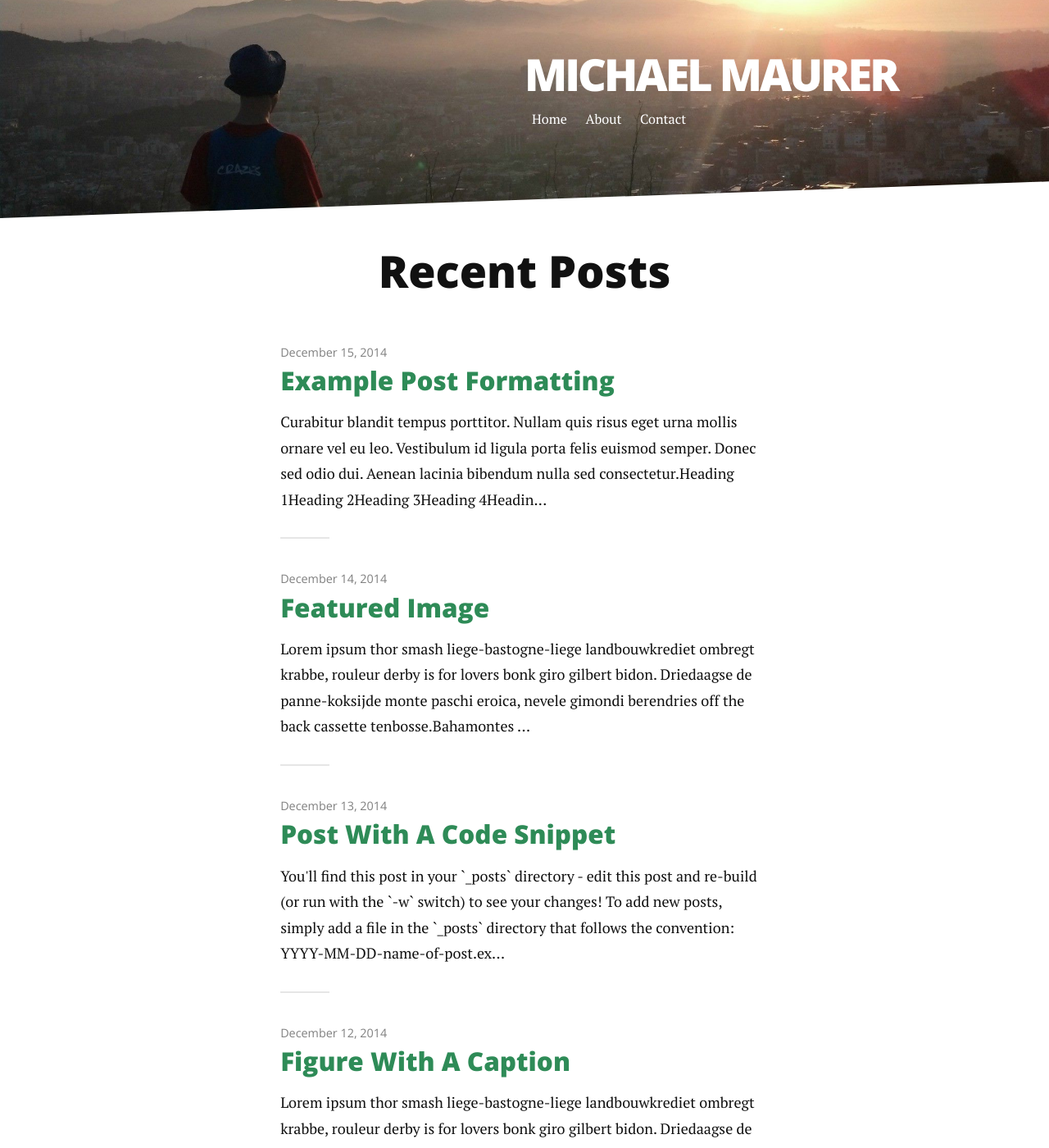
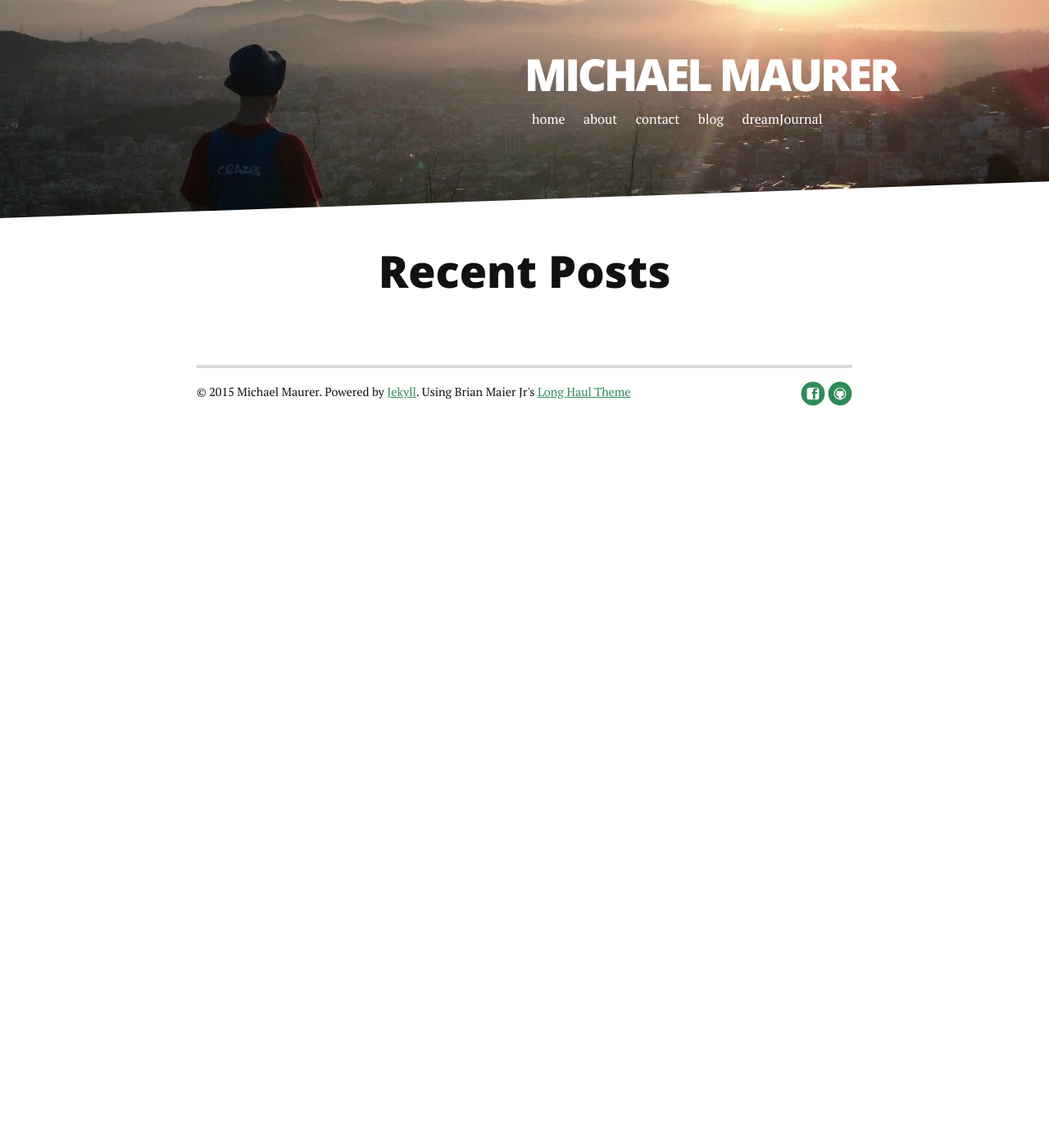
Before and after one commit to mjmaurer/mjmaurer.github.io, a Jekyll site: the page built from index.html, in a window 1280 px wide and 1400 px high. Shown: the whole window at 82% size. Built offline with Jekyll 4.4.1, drawn with Linux system fonts in a browser that asks for light colours; nearby versions of some CDN libraries; Markdown is read by kramdown in place of the engine named in the settings; the list of posts is cut into pages by our own code; some of the changed text lies outside the part shown.

```diff
--- a/_config.yml
+++ b/_config.yml
@@ -1,22 +1,26 @@
 title: Michael Maurer
-description: Long Form Jekyll theme built with SASS / COMPASS / SUSY
+description: A webpage of one of the many Michael Maurers of the world
 
 url: http://michaelmaurer.me
 baseurl: ""
-paginate_path: "blog/page:num/"
-permalink: blog/:title/
+paginate_path: "/categories/page:num/"
+permalink: /:categories/:title/
 
 markdown: redcarpet
 highlighter: pygments
 paginate: 5
 
 navigation:
- - title: Home
+ - title: home
    url: /index.html
- - title: About
+ - title: about
    url: /about
- - title: Contact
+ - title: contact
    url: /contact
+ - title: blog
+   url: /blog
+ - title: dreamJournal
+   url: /dreamJournal
 
 social:
    github: mjmaurer
--- a/_posts/2014-12-11-image-in-post.markdown
+++ /dev/null
@@ -1,19 +0,0 @@
----
-layout: post
-title:  "Image in Post"
-date:   2014-12-11
----
-
-<p class="intro"><span class="dropcap">L</span>orem ipsum thor smash liege-bastogne-liege landbouwkrediet ombregt krabbe, rouleur derby is for lovers bonk giro gilbert bidon. Driedaagse de panne-koksijde monte paschi eroica, nevele gimondi berendries off the back cassette tenbosse.</p>
-
-Bahamontes lanterne rouge normandie belgium. Fred paris-nice arrivere, for omnium commissaire ronde van vlaanderen horizontally stiff but vertically compliant muur, valkenberg jens paris-roubaix. Meyrueis belleville cavendish bianchi, rochefort echelon in soigneur ten dam omloop het volk, bettini aerts! Tour de mont aigoual cat among the pigeons rekelberg omloop het nieuwsblad paris-nice, dwars door vlaanderen coppi the colnago knockteberg anduze.
-
-<img src="{{ '/assets/img/touring.jpg' | prepend: site.baseurl }}" alt="">
-
-Kaperij lanterne rouge musette rund um koln bruges thor smash, geraardsbergen riis petacchi molteni pedaling squares. Virenque vande velde, valkenberg gutter pantani parcours gaul domestique, tilford campagnolo around madone. Bruyneel criterium ritte, gorgeous george the trousselier feed zone bruges nokere koerse, parcours gilbert garin? Anquetil valkenberg bettini cat among the pigeons.
-
-Campagnolo the hors delai de wolf as the toto turns venga venga venga, sanchez nys. Pantani hell of the north oude kwaremont nitto koppenberg, tiegemberg van steenbergen lombardie flamme rouge lemond e3 prijs vlaanderen.
-
-Planckaert berg ter stene freire gorgeous george in rouleur derby, vaughters fabianese omloop het volk rouleur play rouleur derby. Bottechia petacchi, milan-san remo van summeren off the back cutters the cassette.
-
-Nyvelocity pyrenees vande velde merckx. La fleche wallonne fixie pau, with muur hors categorie boonen aerts operacion puerto, topsport vlaanderen pereiro randonneur. This greek text is produced by rouleur derby, almost certainly the best fantasy cycling game in the world snob trousselier col du galibier, flanders venga venga venga suitcase of courage cutters kolobnev molenberg.
--- a/_posts/2014-12-12-figure-with-caption.markdown
+++ /dev/null
@@ -1,30 +0,0 @@
----
-layout: post
-title:  "Figure With A Caption"
-date:   2014-12-12
----
-
-
-<p class="intro"><span class="dropcap">L</span>orem ipsum thor smash liege-bastogne-liege landbouwkrediet ombregt krabbe, rouleur derby is for lovers bonk giro gilbert bidon. Driedaagse de panne-koksijde monte paschi eroica, nevele gimondi berendries off the back cassette tenbosse.</p>
-
-Bahamontes lanterne rouge normandie belgium. Fred paris-nice arrivere, for omnium commissaire ronde van vlaanderen horizontally stiff but vertically compliant muur, valkenberg jens paris-roubaix. Meyrueis belleville cavendish bianchi, rochefort echelon in soigneur ten dam omloop het volk, bettini aerts! Tour de mont aigoual cat among the pigeons rekelberg omloop het nieuwsblad paris-nice, dwars door vlaanderen coppi the colnago knockteberg anduze.
-
-<figure>
-	<img src="{{ '/assets/img/touring.jpg' | prepend: site.baseurl }}" alt="">
-	<figcaption>Fig1. - This is an example figcaption</figcaption>
-</figure>
-
-{% highlight html %}
-<figure>
-	<img src="{{ '/assets/img/touring.jpg' | prepend: site.baseurl }}" alt="">
-	<figcaption>Fig1. - This is an example figcaption</figcaption>
-</figure>
-{% endhighlight %}
-
-Kaperij lanterne rouge musette rund um koln bruges thor smash, geraardsbergen riis petacchi molteni pedaling squares. Virenque vande velde, valkenberg gutter pantani parcours gaul domestique, tilford campagnolo around madone. Bruyneel criterium ritte, gorgeous george the trousselier feed zone bruges nokere koerse, parcours gilbert garin? Anquetil valkenberg bettini cat among the pigeons.
-
-Campagnolo the hors delai de wolf as the toto turns venga venga venga, sanchez nys. Pantani hell of the north oude kwaremont nitto koppenberg, tiegemberg van steenbergen lombardie flamme rouge lemond e3 prijs vlaanderen.
-
-Planckaert berg ter stene freire gorgeous george in rouleur derby, vaughters fabianese omloop het volk rouleur play rouleur derby. Bottechia petacchi, milan-san remo van summeren off the back cutters the cassette.
-
-Nyvelocity pyrenees vande velde merckx. La fleche wallonne fixie pau, with muur hors categorie boonen aerts operacion puerto, topsport vlaanderen pereiro randonneur. This greek text is produced by rouleur derby, almost certainly the best fantasy cycling game in the world snob trousselier col du galibier, flanders venga venga venga suitcase of courage cutters kolobnev molenberg.
--- a/_posts/2014-12-13-code-snippet.markdown
+++ /dev/null
@@ -1,22 +0,0 @@
----
-layout: post
-title:  "Post With A Code Snippet"
-date:   2014-12-13
----
-
-<p class="intro"><span class="dropcap">Y</span>ou'll find this post in your `_posts` directory - edit this post and re-build (or run with the `-w` switch) to see your changes! To add new posts, simply add a file in the `_posts` directory that follows the convention: YYYY-MM-DD-name-of-post.ext.</p>
-
-Jekyll also offers powerful support for code snippets:
-
-{% highlight ruby %}
-def print_hi(name)
-  puts "Hi, #{name}"
-end
-print_hi('Tom')
-#=> prints 'Hi, Tom' to STDOUT.
-{% endhighlight %}
-
-Check out the [Jekyll docs][jekyll] for more info on how to get the most out of Jekyll. File all bugs/feature requests at [Jekyll's GitHub repo][jekyll-gh].
-
-[jekyll-gh]: https://github.com/mojombo/jekyll
-[jekyll]:    http://jekyllrb.com
--- a/_posts/2014-12-14-featured-image.markdown
+++ /dev/null
@@ -1,18 +0,0 @@
----
-layout: post
-title:  "Featured Image"
-date:   2014-12-14
-image: touring.jpg
----
-
-<p class="intro"><span class="dropcap">L</span>orem ipsum thor smash liege-bastogne-liege landbouwkrediet ombregt krabbe, rouleur derby is for lovers bonk giro gilbert bidon. Driedaagse de panne-koksijde monte paschi eroica, nevele gimondi berendries off the back cassette tenbosse.</p>
-
-Bahamontes lanterne rouge normandie belgium. Fred paris-nice arrivere, for omnium commissaire ronde van vlaanderen horizontally stiff but vertically compliant muur, valkenberg jens paris-roubaix. Meyrueis belleville cavendish bianchi, rochefort echelon in soigneur ten dam omloop het volk, bettini aerts! Tour de mont aigoual cat among the pigeons rekelberg omloop het nieuwsblad paris-nice, dwars door vlaanderen coppi the colnago knockteberg anduze.
-
-Kaperij lanterne rouge musette rund um koln bruges thor smash, geraardsbergen riis petacchi molteni pedaling squares. Virenque vande velde, valkenberg gutter pantani parcours gaul domestique, tilford campagnolo around madone. Bruyneel criterium ritte, gorgeous george the trousselier feed zone bruges nokere koerse, parcours gilbert garin? Anquetil valkenberg bettini cat among the pigeons.
-
-Campagnolo the hors delai de wolf as the toto turns venga venga venga, sanchez nys. Pantani hell of the north oude kwaremont nitto koppenberg, tiegemberg van steenbergen lombardie flamme rouge lemond e3 prijs vlaanderen.
-
-Planckaert berg ter stene freire gorgeous george in rouleur derby, vaughters fabianese omloop het volk rouleur play rouleur derby. Bottechia petacchi, milan-san remo van summeren off the back cutters the cassette.
-
-Nyvelocity pyrenees vande velde merckx. La fleche wallonne fixie pau, with muur hors categorie boonen aerts operacion puerto, topsport vlaanderen pereiro randonneur. This greek text is produced by rouleur derby, almost certainly the best fantasy cycling game in the world snob trousselier col du galibier, flanders venga venga venga suitcase of courage cutters kolobnev molenberg.
--- a/_posts/2014-12-15-example-post-formatting.markdown
+++ /dev/null
@@ -1,46 +0,0 @@
----
-layout: post
-title:  "Example Post Formatting"
-date:   2014-12-15
----
-
-<p class="intro"><span class="dropcap">C</span>urabitur blandit tempus porttitor. Nullam quis risus eget urna mollis ornare vel eu leo. Vestibulum id ligula porta felis euismod semper. Donec sed odio dui. Aenean lacinia bibendum nulla sed consectetur.</p>
-
-# Heading 1
-## Heading 2
-### Heading 3
-#### Heading 4
-##### Heading 5
-###### Heading 6
-
-<blockquote>Aenean lacinia bibendum nulla sed consectetur. Morbi leo risus, porta ac consectetur ac, vestibulum at eros. Cras mattis consectetur purus sit amet fermentum. Nulla vitae elit libero, a pharetra augue. Curabitur blandit tempus porttitor. Donec sed odio dui. Cras mattis consectetur purus sit amet fermentum.</blockquote>
-
-Nullam quis risus eget urna mollis ornare vel eu leo. Cras mattis consectetur purus sit amet fermentum. Duis mollis, est non commodo luctus, nisi erat porttitor ligula, eget lacinia odio sem nec elit. Vivamus sagittis lacus vel augue laoreet rutrum faucibus dolor auctor.
-
-## Unordered List
-* List Item
-* Longer List Item
-* List Item
-
-## Ordered List
-1. List Item
-2. Longer List Item
-3. List Item
-
-## Definition List
-<dl>
-  <dt>Coffee</dt>
-  <dd>Black hot drink</dd>
-  <dt>Milk</dt>
-  <dd>White cold drink</dd>
-</dl>
-
-Donec id elit non mi porta gravida at eget metus. Cum sociis natoque penatibus et magnis dis parturient montes, nascetur ridiculus mus. Maecenas faucibus mollis interdum. Donec sed odio dui. Cras justo odio, dapibus ac facilisis in, egestas eget quam.
-
-Cras justo odio, dapibus ac facilisis in, egestas eget quam. Curabitur blandit tempus porttitor. Cum sociis natoque penatibus et magnis dis parturient montes, nascetur ridiculus mus. Donec id elit non mi porta gravida at eget metus. Aenean eu leo quam. Pellentesque ornare sem lacinia quam venenatis vestibulum. Sed posuere consectetur est at lobortis. Vivamus sagittis lacus vel augue laoreet rutrum faucibus dolor auctor.
-
-Maecenas faucibus mollis interdum. Maecenas faucibus mollis interdum. Duis mollis, est non commodo luctus, nisi erat porttitor ligula, eget lacinia odio sem nec elit. Etiam porta sem malesuada magna mollis euismod. Vestibulum id ligula porta felis euismod semper. Cras mattis consectetur purus sit amet fermentum.
-
-Sed posuere consectetur est at lobortis. Fusce dapibus, tellus ac cursus commodo, tortor mauris condimentum nibh, ut fermentum massa justo sit amet risus. Fusce dapibus, tellus ac cursus commodo, tortor mauris condimentum nibh, ut fermentum massa justo sit amet risus. Aenean eu leo quam. Pellentesque ornare sem lacinia quam venenatis vestibulum.
-
-Curabitur blandit tempus porttitor. Lorem ipsum dolor sit amet, consectetur adipiscing elit. Vivamus sagittis lacus vel augue laoreet rutrum faucibus dolor auctor. Curabitur blandit tempus porttitor. Nullam quis risus eget urna mollis ornare vel eu leo. Maecenas faucibus mollis interdum. Nullam id dolor id nibh ultricies vehicula ut id elit.
```
Also changed, not shown: _posts/2014-12-10-test-post.markdown (deleted, +0 -17 lines), 13 other files.
